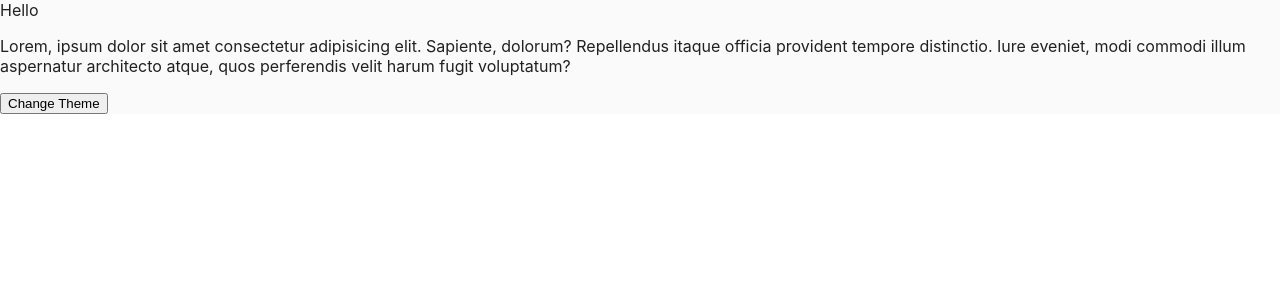
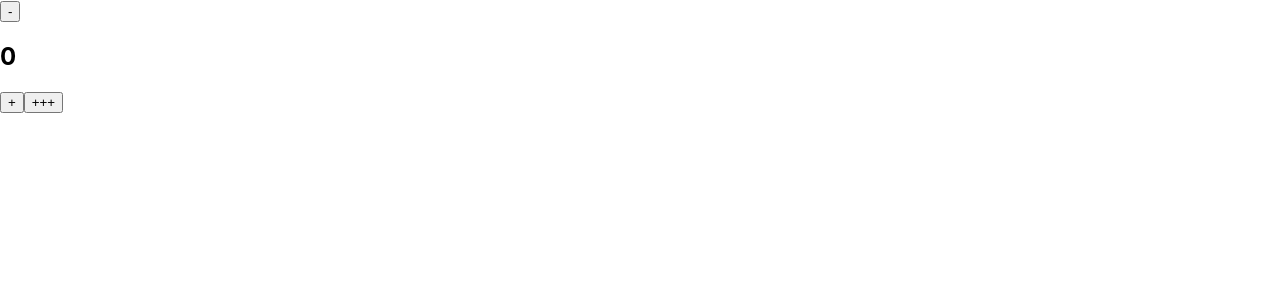
Before and after one commit to GopiBalar/React_l, a React (Create React App) app: page / in a window 1280 px wide. Shown: the top 300 px of the page. Built offline with nearby package versions, Linux system fonts and the light colour scheme.

Commit message:
useReducer Hooks

```diff
--- /dev/null
+++ b/src/Components/HooksExample/useReducer/UseReducer.jsx
@@ -0,0 +1,49 @@
+import React, { useReducer } from "react";
+
+const initialValue = 0;
+
+const ACTIONS = {
+  INCREMENT: "increment",
+  DECREMENT: "decrement",
+  MULTI_INCREMENT: "multiIncrement",
+};
+
+function reducer(count, action) {
+  switch (action.type) {
+    case ACTIONS.DECREMENT:
+      return count - 1;
+    case ACTIONS.INCREMENT:
+      return count + 1;
+    case ACTIONS.MULTI_INCREMENT:
+      return count + action.payload;
+    default:
+      return count;
+  }
+}
+
+function UseReducer() {
+  const [count, dispatch] = useReducer(reducer, initialValue);
+
+  function decrement() {
+    dispatch({ type: ACTIONS.DECREMENT });
+  }
+
+  function increment() {
+    dispatch({ type: ACTIONS.INCREMENT });
+  }
+
+  function multiIncrement() {
+    dispatch({ type: ACTIONS.MULTI_INCREMENT, payload: 3 });
+  }
+
+  return (
+    <div>
+      <button onClick={decrement}>-</button>
+      <h2>{count}</h2>
+      <button onClick={increment}>+</button>
+      <button onClick={multiIncrement}>+++</button>
+    </div>
+  );
+}
+
+export default UseReducer;
--- a/src/Pages/Main.jsx
+++ b/src/Pages/Main.jsx
@@ -1,11 +1,12 @@
 import React from "react";
-import Component1 from "../Components/HooksExample/useContext/Component1";
+// import Component1 from "../Components/HooksExample/useContext/Component1";
 import Theme from "../Components/HooksExample/useContext/Theme";
+import UseReducer from "../Components/HooksExample/useReducer/UseReducer";
 
 function Main() {
   return (
     <Theme>
-      <Component1 />
+      <UseReducer />
     </Theme>
   );
 }
```
Also changed, not shown: src/Components/HooksExample/useReducer/UseState.jsx (added, +23 -0 lines).
